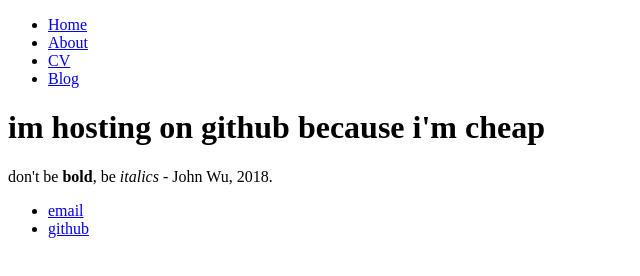
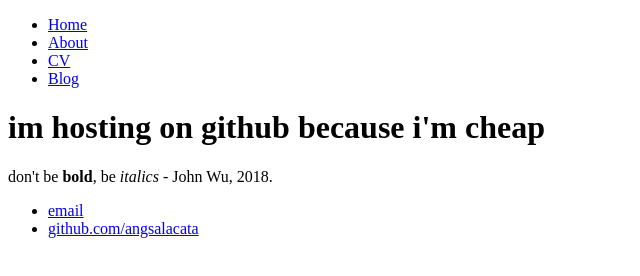
Before and after one commit to angsalacata/angsalacata.github.io, a plain HTML site: page index.html in a window 1280 px wide. Shown: the whole page, without its empty margins (0-640 px from the left). Drawn offline with Linux system fonts and the light colour scheme.

Commit message:
Update index.html

```diff
--- a/index.html
+++ b/index.html
@@ -21,7 +21,7 @@
 		<footer>
     		<ul>
         		<li><a href="mailto:angsala@umich.edu">email</a></li>
-        		<li><a href="github.com/angsalacata">github</a></li>
+        		<li><a href="git hub">github.com/angsalacata</a></li>
 			</ul>
 		</footer>
 	</body>
```
